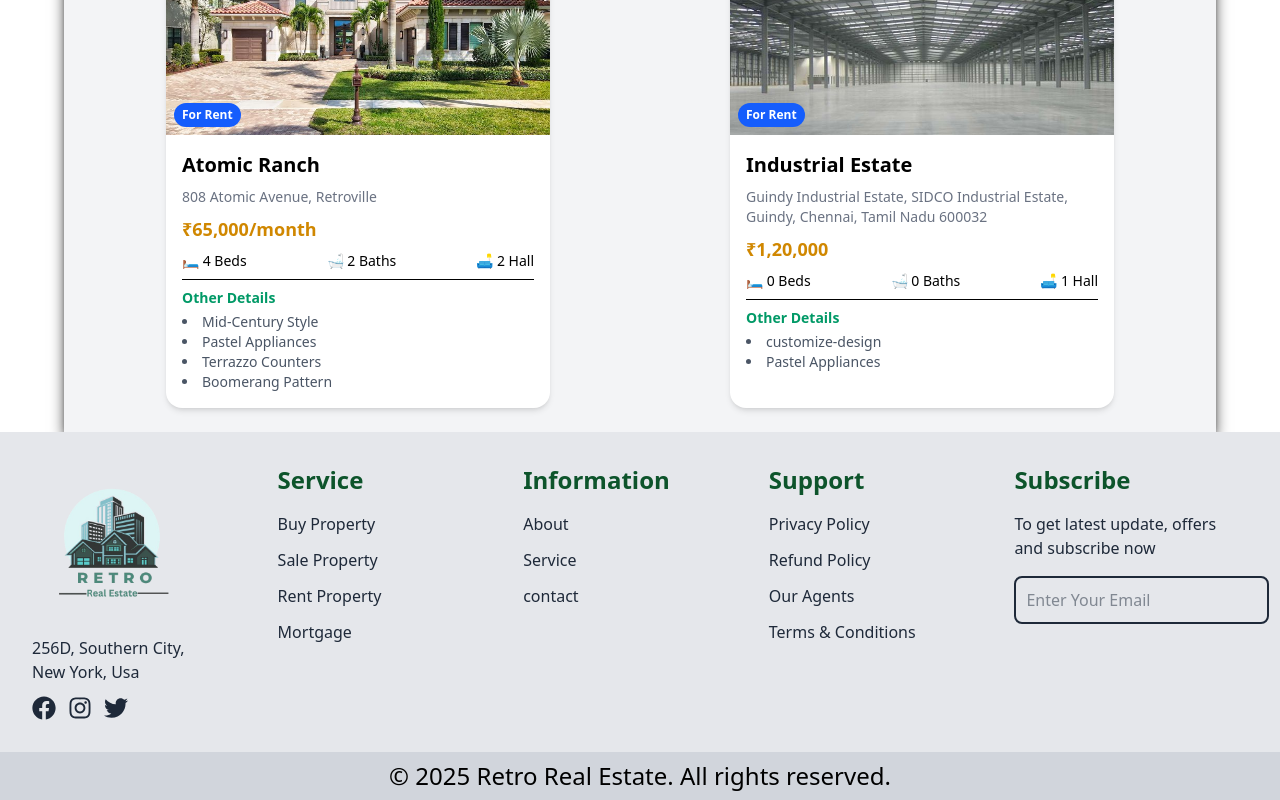
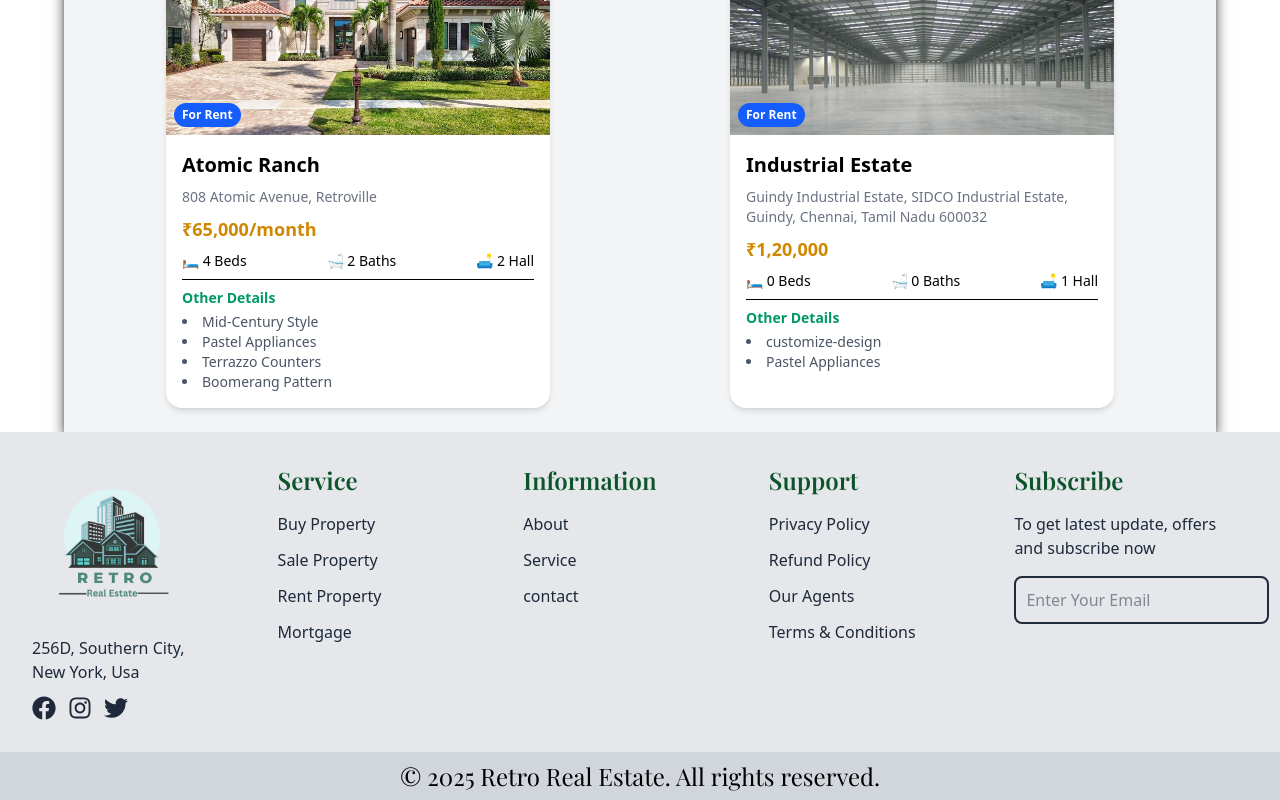
Before and after one commit to murugan9658/Real-Estate-Website, a React (Vite) app: page /property in a window 1280 px wide. Shown: the part 2676-3476 px from the top of the page. Built offline with nearby package versions, Linux system fonts and the light colour scheme; a web font is replaced by a local one.

Commit message:
add font style

```diff
--- a/src/components/About.jsx
+++ b/src/components/About.jsx
@@ -7,7 +7,7 @@ const About = () => {
   return (
     <div className=' w-full items-center px-7 py-4  bg-fuchsia-200 '>
         <h1 className='flex items-center justify-center py-4 text-center'>
-            <a className='text-gray-600 py-0.5 px-3 rounded-md hover:scale-105 transition duration-300  border-2 border-white hover:font-semibold bg-transparent text-lg' >About Us</a></h1>
+            <a className='text-gray-600 py-0.5 px-3 rounded-md hover:scale-105 transition duration-500  border-2 border-white hover:font-semibold bg-transparent font-playfair text-lg' >About Us</a></h1>
 
         <div className='md:flex gap-4 py-3 items-center justify-center '>
                  {/*about image*/}
--- a/src/components/Contact.jsx
+++ b/src/components/Contact.jsx
@@ -7,10 +7,10 @@ const Contact = () => {
       {/*contact content */}
         <div className='flex-1  px-10 space-y-5 '>
           <div className='space-y-6  '>
-            <h1 className='text-3xl font-semibold capitalize'>
+            <h1 className='text-3xl font-playfair font-semibold capitalize'>
               let's <span className='underline text-orange-500'>contact</span> with us
             </h1>
-            <p className='text-lg'>
+            <p className='text-lg  '>
                <span className='text-black text-lg'>Retro Real Estate</span>   is the best sit amet, consectetur adipiscing elitgula nunc a diam nunc laoreet penatibus mi odio. Dictum suspendisse semper curabitur libero, ultrices. Velit cursus ultricies lectus quam
             </p>
           </div>
@@ -36,7 +36,7 @@ const Contact = () => {
               </textarea>
               <button
               type="submit"
-              className='py-1.5 px-3 w-40 hover:bg-blue-400 text-lg transition duration-300 cursor-pointer hover:text-white hover:font-semibold border-2 rounded-lg '
+              className='py-1.5 px-3 w-40 hover:bg-blue-400 text-lg font-playfair transition duration-300 cursor-pointer hover:text-white hover:font-semibold border-2 rounded-lg '
               >submit</button>
             </form>
           </div>
@@ -52,14 +52,14 @@ const Contact = () => {
              />
           </div>
           <div className='flex flex-col space-y-3'>
-            <h1 className='text-3xl text-black font-semibold'>
+            <h1 className='text-3xl font-playfair text-black font-semibold'>
             Contact info
             </h1>
             <p>
             256D, Southern City, Veltex Tower, Main Town
             main road, New York, Usa
             </p>
-            <h2 className='text-blue-600 text-2xl hover:scale-102 transition duration-300'>
+            <h2 className='text-blue-600  text-2xl hover:scale-102 transition duration-300'>
             Call us: 01234 567 890
             </h2>
             <p>
--- a/src/components/Footer.jsx
+++ b/src/components/Footer.jsx
@@ -24,7 +24,7 @@ function Footer() {
 
                     {/*service */}
                         <div className="space-y-4">
-                            <h1 className=" text-2xl font-semibold text-green-900">Service</h1>
+                            <h1 className=" text-2xl font-semibold font-playfair text-green-900">Service</h1>
                             <ul className="space-y-3 ">
                                 <li>
                                     <RouterLink to={"/property"} className="hover:text-blue-400 transition duration-300">
@@ -51,7 +51,7 @@ function Footer() {
                         </div>
                     {/*Information */}
                        <div className="space-y-4">
-                         <h1 className="text-2xl font-semibold text-green-900">Information</h1>
+                         <h1 className="text-2xl font-semibold font-playfair text-green-900">Information</h1>
                             <ul className="space-y-3">
                                 <li>
                                   <RouterLink to="/" state={{ scrollTo: "about" }}>
@@ -73,7 +73,7 @@ function Footer() {
                        </div>
                     {/*Support */}
                        <div className="space-y-4">
-                        <h1 className="text-2xl font-semibold text-green-900">Support</h1>
+                        <h1 className="text-2xl font-semibold font-playfair text-green-900">Support</h1>
                             <ul className="space-y-3">
                                 <li>
                                     <a className="hover:text-blue-400 transition duration-300">
@@ -99,7 +99,7 @@ function Footer() {
                        </div>
                    {/*Subscribe */}
                         <div className="space-y-4">
-                          <h1 className="font-semibold text-2xl text-green-900">Subscribe</h1>
+                          <h1 className="font-semibold text-2xl font-playfair text-green-900">Subscribe</h1>
                           <p>To get latest update, offers and subscribe now</p>
                           <input type="email" name="email"
                           placeholder="Enter Your Email"
@@ -110,7 +110,7 @@ function Footer() {
 
 
                    <div className="flex items-center  bg-gray-300 py-2 justify-center">
-                     <p className="  text-lg md:text-2xl ">&copy; {new Date().getFullYear()}  Retro Real Estate. All rights reserved.</p>
+                     <p className="  text-lg md:text-2xl font-playfair ">&copy; {new Date().getFullYear()}  Retro Real Estate. All rights reserved.</p>
                   </div>
             </div>
         </footer>
--- a/src/components/Service.jsx
+++ b/src/components/Service.jsx
@@ -32,7 +32,7 @@ const services =[
 const ServiceSection = () => {
   return (
     <div className='w-full md:h-screen pt-3 pb-4  flex flex-col items-center justify-center space-y-6 md:space-y-16  bg-stone-200'>
-    <h1 ><a className='text-gray-600 text-2xl  border-2  border-white  py-0.5 px-3 rounded-md hover:scale-105 transition duration-300 inline-block'>Our Management Service</a></h1>
+    <h1 ><a className='text-gray-600 text-2xl font-playfair  border-2  border-white  py-0.5 px-3 rounded-md hover:scale-105 transition duration-300 inline-block'>Our Management Service</a></h1>
 
     <div className='grid md:grid-cols-2 grid-cols-1 max-w-7xl gap-3 md:gap-14'>
       {services.map((item,index) =>(
@@ -44,7 +44,7 @@ const ServiceSection = () => {
         className='md:border-4 border-2 border-white hover:border-white/45 rounded-lg p-3 mx-2.5 flex flex-col items-center space-y-2 md:space-y-4'>
           <div className='flex gap-2 items-center'>
             <h3 className='text-2xl '>{item.icon} </h3>
-            <h1 className='text-2xl text-amber-900'>{item.title} </h1>
+            <h1 className='text-2xl font-playfair text-amber-900'>{item.title} </h1>
           </div>
           <p className='text-gray-700 text-sm md:text-lg'>{item.desc} </p>
         </motion.div>
```
Also changed, not shown: src/components/Review.jsx (+9 -9 lines).
